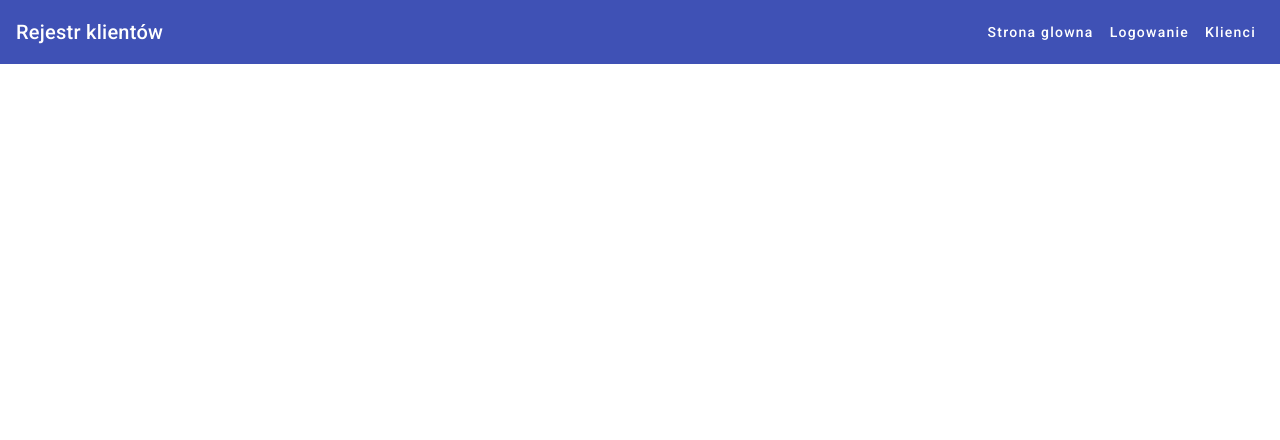
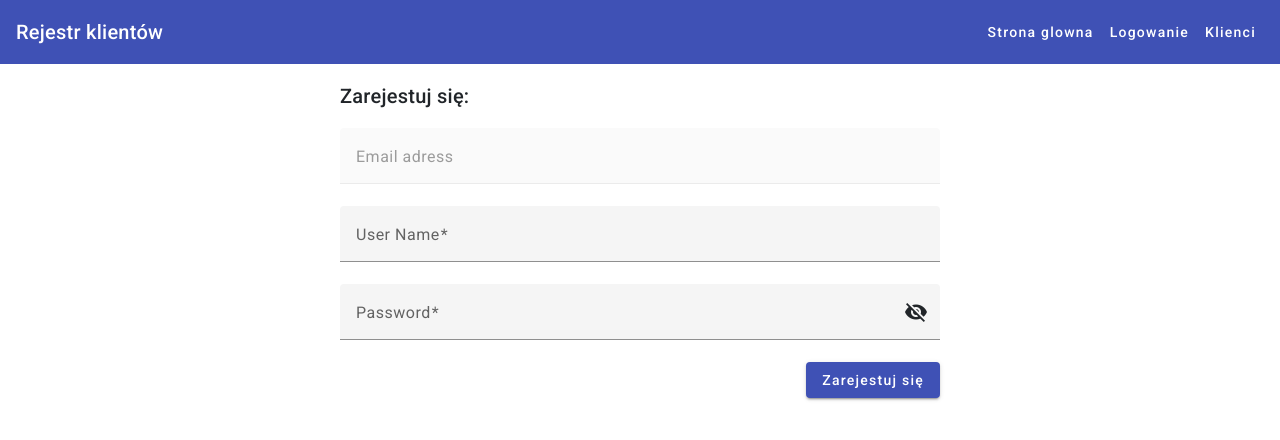
Before and after one commit to StefanyshynRoman/register-clients, an Angular app: page /rejestracja in a window 1280 px wide. Before the commit this address led to /. Shown: the top 440 px of the page. Built offline with nearby package versions, Linux system fonts and the light colour scheme.

Commit message:
client-service.v006form

```diff
--- a/src/app/modules/auth/auth-routing.module.ts
+++ b/src/app/modules/auth/auth-routing.module.ts
@@ -1,12 +1,14 @@
 import { NgModule } from '@angular/core';
 import { RouterModule, Routes } from '@angular/router';
 import { LoginComponent } from './components/login/login.component';
+import { RegisterComponent } from './components/register/register.component';
 
 const routes: Routes = [
   {
     path: 'logowanie',
     component: LoginComponent,
   },
+  { path: 'rejestracja', component: RegisterComponent },
 ];
 
 @NgModule({
--- a/src/app/modules/auth/components/register/register.component.html
+++ b/src/app/modules/auth/components/register/register.component.html
@@ -1 +1,44 @@
-<p>register works!</p>
+<div class="register-wrapper mt-3">
+  <h2>Zarejestuj się:</h2>
+  <form [formGroup]="registerForm" (ngSubmit)="onRegister()">
+    <div>
+      <mat-form-field appearance="fill">
+        <mat-label>Email adress</mat-label>
+        <input matInput placeholder="test@gmail.com" formControlName="email" />
+      </mat-form-field>
+    </div>
+    <div>
+      <mat-form-field appearance="fill">
+        <mat-label>User Name</mat-label>
+        <input matInput formControlName="username" />
+      </mat-form-field>
+    </div>
+
+    <div>
+      <mat-form-field appearance="fill">
+        <mat-label>Password</mat-label>
+        <input
+          matInput
+          [type]="hide ? 'password' : 'text'"
+          formControlName="password"
+        />
+        <button
+          mat-icon-button
+          matSuffix
+          (click)="hide = !hide"
+          [attr.aria-label]="'Hide password'"
+          [attr.aria-pressed]="hide"
+        >
+          <mat-icon>{{ hide ? 'visibility_off' : 'visibility' }}</mat-icon>
+        </button>
+      </mat-form-field>
+    </div>
+
+    <div class="d-flex justify-content-end">
+      <button mat-raised-button color="primary" type="submit">
+        Zarejestuj się
+      </button>
+    </div>
+    <!-- <app-alert *ngIf="errorMessage" [text]="errorMessage"></app-alert> -->
+  </form>
+</div>
--- a/src/app/modules/auth/components/register/register.component.scss
+++ b/src/app/modules/auth/components/register/register.component.scss
@@ -0,0 +1,4 @@
+.register-wrapper {
+  max-width: 600px;
+  margin: 0 auto;
+}
--- a/src/app/modules/auth/components/register/register.component.ts
+++ b/src/app/modules/auth/components/register/register.component.ts
@@ -1,10 +1,29 @@
-import { Component } from '@angular/core';
+import { Component, OnInit } from '@angular/core';
+import { FormControl, FormGroup, Validators } from '@angular/forms';
 
 @Component({
   selector: 'app-register',
   templateUrl: './register.component.html',
-  styleUrls: ['./register.component.scss']
+  styleUrls: ['./register.component.scss'],
 })
-export class RegisterComponent {
+export class RegisterComponent implements OnInit {
+  hide = true;
+  registerForm = new FormGroup({
+    email: new FormControl('', [
+      Validators.email,
+      Validators.minLength(5),
+      Validators.maxLength(50),
+    ]),
+    username: new FormControl('', [Validators.required]),
+    password: new FormControl('', { validators: [Validators.required] }),
+  });
 
+  ngOnInit(): void {
+    console.log('');
+    this.registerForm.controls.email.disable();
+  }
+
+  onRegister() {
+    console.log(this.registerForm.value);
+  }
 }
```
